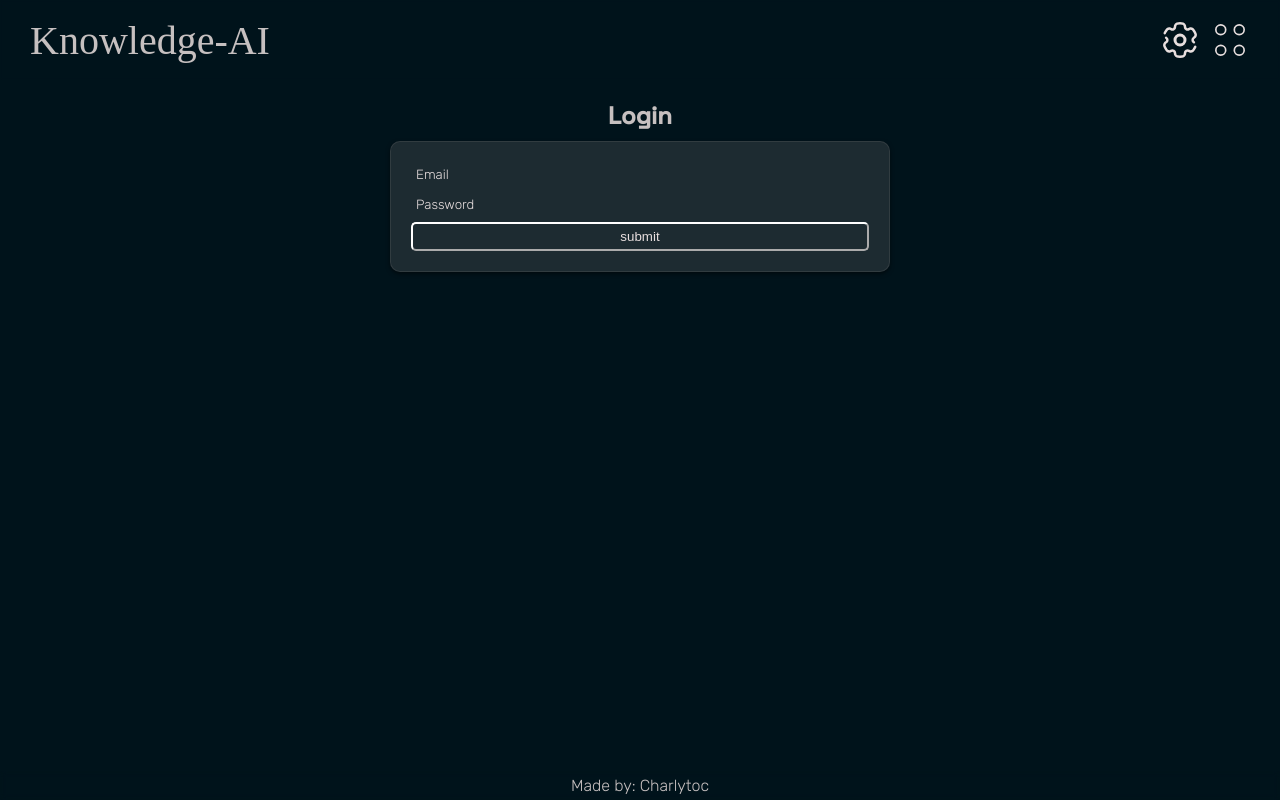
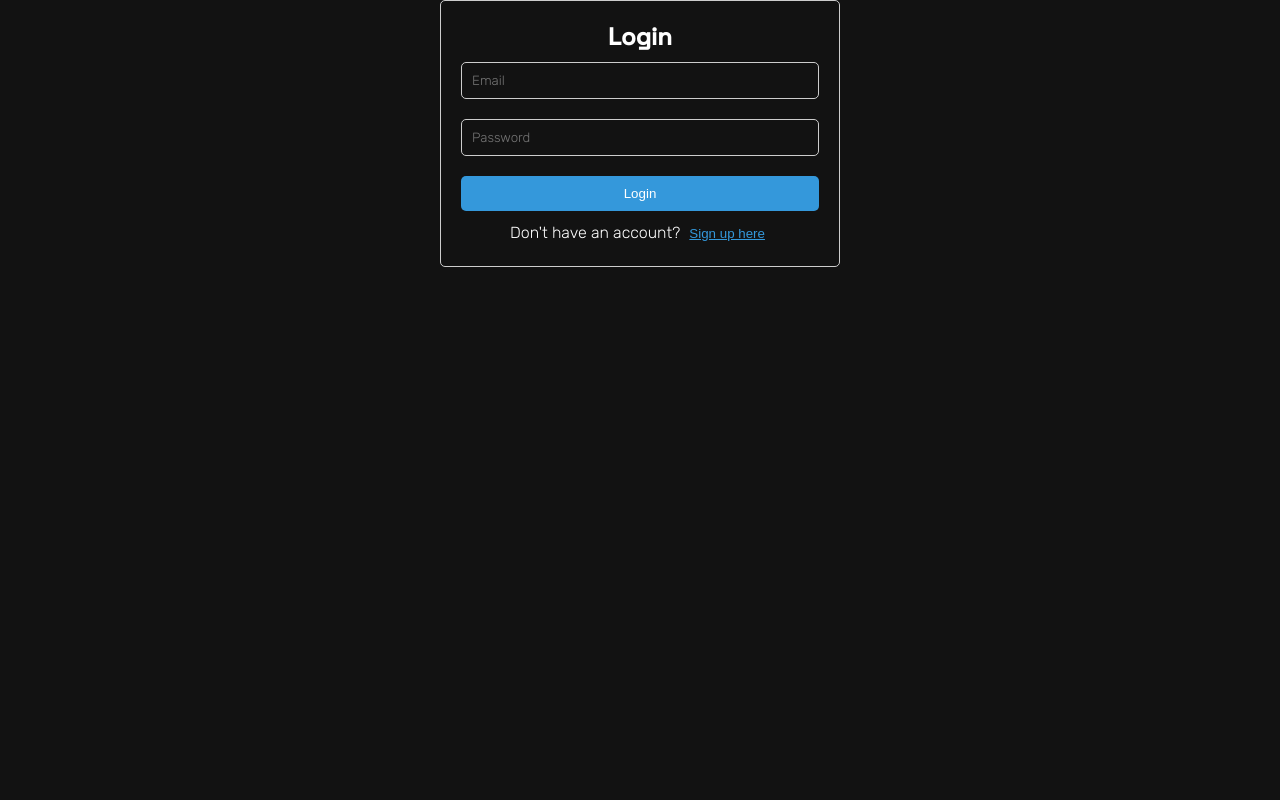
Before and after one commit to Charlytoc/knowledge-ai-front, a Next.js app: page /login in a window 1280 px wide. Built offline with nearby package versions, Linux system fonts and the light colour scheme; a web font is replaced by a local one.

Commit message:
Initial Commit

```diff
--- a/app/login/page.tsx
+++ b/app/login/page.tsx
@@ -1,4 +1,4 @@
-'use client'
+/*"use client";
 import Footer from "../resources/components/ui/Footer";
 import NavBar from "../resources/components/ui/NavBar";
 import { themes, useStore } from "@/app/resources/context/store";
@@ -7,8 +7,7 @@ import { useState } from "react";
 import { FormInput } from "../resources/components/ui/FormVertical";
 import axios from "axios";
 export default function LoginPage() {
-
-    const { settings } = useStore()
+  const { settings } = useStore();
 
   return (
     <main className={`page page-create ${settings.theme}`}>
@@ -16,11 +15,10 @@ export default function LoginPage() {
       <LoginForm />
       <Footer />
     </main>
-    )
+  );
 }
 
-
-function LoginForm () {
+function LoginForm() {
   const { appendChildToKey, setSettings, settings } = useStore();
 
   const FORM_ID = "login-id";
@@ -33,16 +31,13 @@ function LoginForm () {
 
   const handleSubmit = async (e: React.FormEvent<HTMLFormElement>) => {
     e.preventDefault();
-      const API_URL = process.env.NEXT_PUBLIC_API_URL
+    const API_URL = process.env.NEXT_PUBLIC_API_URL;
     try {
       const response = await axios.post(`${API_URL}/auth/login`, form);
-
     } catch (error) {
-      console.error('Error sending study plan:', error);
+      console.error("Error sending study plan:", error);
     }
-
-    }
-
+  };
 
   const handleInputChange = (e: React.ChangeEvent<HTMLInputElement>) => {
     setForm((state) => ({
@@ -52,7 +47,148 @@ function LoginForm () {
   };
 
   const loginForm: Array<FormInput> = [
+    {
+      inputName: "email",
+      inputType: "email",
+      placeholder: "Email",
+      setter: handleInputChange,
+    },
+    {
+      inputName: "password",
+      inputType: "password",
+      placeholder: "Password",
+      setter: handleInputChange,
+    },
+  ];
+  // Adding inline styles for the login form
+  const loginFormStyles: React.CSSProperties = {
+    display: "flex",
+    flexDirection: "column",
+    alignItems: "center",
+    maxWidth: "400px",
+    margin: "0 auto",
+    padding: "20px",
+    border: "1px solid #ccc",
+    borderRadius: "5px",
+    background: "#f9f9f9",
+  };
 
+  const inputStyles: React.CSSProperties = {
+    width: "100%",
+    padding: "10px",
+    marginBottom: "15px",
+    border: "1px solid #ccc",
+    borderRadius: "5px",
+    fontSize: "16px",
+  };
+
+  const buttonStyles: React.CSSProperties = {
+    width: "100%",
+    padding: "10px",
+    backgroundColor: "#007BFF",
+    color: "#fff",
+    border: "none",
+    borderRadius: "5px",
+    fontSize: "16px",
+    cursor: "pointer",
+  };
+
+  return (
+    <div className="component-login" style={loginFormStyles}>
+      <h2>Login</h2>
+      <InputFormVertical
+        formId={FORM_ID}
+        submitFunction={handleSubmit}
+        variables={loginForm}
+      />
+    </div>
+  );
+}*/
+// LoginForm.tsx(Surbhi's Code for login form)
+"use client";
+import Footer from "../resources/components/ui/Footer";
+import NavBar from "../resources/components/ui/NavBar";
+import { useState } from "react";
+import { useStore } from "@/app/resources/context/store";
+import InputFormVertical, {
+  FormInput,
+} from "../resources/components/ui/FormVertical";
+import axios from "axios";
+
+enum FormType {
+  Login,
+  Signup,
+}
+
+function LoginForm() {
+  const { appendChildToKey, setSettings, settings } = useStore();
+
+  const FORM_ID = "login-id";
+  const loginFormDefault = {
+    email: "",
+    password: "",
+    confirmPassword: "", // For the signup form
+  };
+
+  const [form, setForm] = useState(loginFormDefault);
+  const [isLoading, setLoading] = useState(false);
+  const [successMessage, setSuccessMessage] = useState("");
+  const [error, setError] = useState("");
+  const [formType, setFormType] = useState(FormType.Login);
+
+  const handleSubmit = async (
+    e: React.MouseEvent<HTMLButtonElement, MouseEvent>
+  ) => {
+    e.preventDefault();
+    const API_URL = process.env.NEXT_PUBLIC_API_URL;
+    try {
+      setLoading(true);
+      setError(""); // Clear any previous error message
+      setSuccessMessage(""); // Clear any previous success message
+
+      // Perform additional validation for signup form
+      if (!form.email || !form.password || !form.confirmPassword) {
+        setError("Please fill in all required fields.");
+        setLoading(false);
+        return;
+      }
+
+      if (form.password !== form.confirmPassword) {
+        setError("Passwords do not match.");
+        setLoading(false);
+        return;
+      }
+
+      // Handle signup logic here
+      const response = await axios.post(`${API_URL}/auth/signup`, form);
+      setLoading(false);
+      setForm(loginFormDefault); // Clear signup form data
+      setFormType(FormType.Login); // Switch back to login form after successful signup
+      setSuccessMessage("Sign up successful! You can now log in.");
+      // Handle signup success (e.g., display success message)
+    } catch (error) {
+      setLoading(false);
+      console.error("Error sending study plan:", error);
+      setError("Failed to sign up. Please check your email and password.");
+    }
+  };
+
+  // ... (rest of the code) ...
+
+  const handleInputChange = (e: React.ChangeEvent<HTMLInputElement>) => {
+    setForm((state) => ({
+      ...state,
+      [e.target.name]: e.target.value,
+    }));
+  };
+
+  const toggleFormType = () => {
+    setFormType((prevFormType) =>
+      prevFormType === FormType.Login ? FormType.Signup : FormType.Login
+    );
+  };
+
+  const loginForm: Array<FormInput> = [
     {
       inputName: "email",
       inputType: "email",
@@ -67,15 +203,95 @@ function LoginForm () {
     },
   ];
 
+  const signupForm: Array<FormInput> = [
+    // Form inputs for signup (include email, password, and confirmPassword)
+    {
+      inputName: "email",
+      inputType: "email",
+      placeholder: "Email",
+      setter: handleInputChange,
+    },
+    {
+      inputName: "password",
+      inputType: "password",
+      placeholder: "Password",
+      setter: handleInputChange,
+    },
+    {
+      inputName: "confirmPassword",
+      inputType: "password",
+      placeholder: "Confirm Password",
+      setter: handleInputChange,
+    },
+  ];
 
+  const loginFormStyles: React.CSSProperties = {
+    // Login form styles...
+    border: "1px solid #ccc",
+    padding: "20px",
+    borderRadius: "5px",
+    maxWidth: "400px",
+    margin: "0 auto",
+  };
+
+  const inputStyles: React.CSSProperties = {
+    // Input styles...
+    width: "100%",
+    padding: "10px",
+    marginBottom: "10px",
+    border: "1px solid #ccc",
+    borderRadius: "5px",
+    outline: "none",
+  };
+
+  const buttonStyles: React.CSSProperties = {
+    // Button styles...
+    width: "100%",
+    padding: "10px",
+    border: "none",
+    borderRadius: "5px",
+    backgroundColor: "#3498db",
+    color: "white",
+    cursor: "pointer",
+    outline: "none",
+  };
+  const buttonLinkStyles: React.CSSProperties = {
+    // Styles for the "Login" and "Sign Up" buttons
+    backgroundColor: "transparent",
+    border: "none",
+    color: "#3498db",
+    cursor: "pointer",
+    textDecoration: "underline",
+  };
   return (
-      <div className="component-login">
-          <h2>Login</h2>
-           <InputFormVertical
-            formId={FORM_ID}
-            submitFunction={handleSubmit}
-            variables={loginForm}
+    <div className="component-login" style={loginFormStyles}>
+      <h2>{formType === FormType.Login ? "Login" : "Sign Up"}</h2>
+      {error && <p className="error-message">{error}</p>}
+      {isLoading && <p>Loading...</p>}
+      {successMessage && <p className="success-message">{successMessage}</p>}
+      {(formType === FormType.Login ? loginForm : signupForm).map((input) => (
+        <input
+          key={input.inputName}
+          type={input.inputType}
+          name={input.inputName}
+          placeholder={input.placeholder}
+          onChange={handleInputChange}
+          style={inputStyles}
         />
+      ))}
+      <button style={buttonStyles} onClick={handleSubmit}>
+        {formType === FormType.Login ? "Login" : "Sign Up"}
+      </button>
+      <p>
+        {formType === FormType.Login
+          ? "Don't have an account? "
+          : "Already have an account? "}
+        <button style={buttonLinkStyles} onClick={toggleFormType}>
+          {formType === FormType.Login ? "Sign up here" : "Log in here"}
+        </button>
+      </p>
     </div>
   );
 }
+
+export default LoginForm;
```
Also changed, not shown: 11 other files (tests, documents, lock files or other folders). Lines whose indentation alone changed are shown as unchanged.
